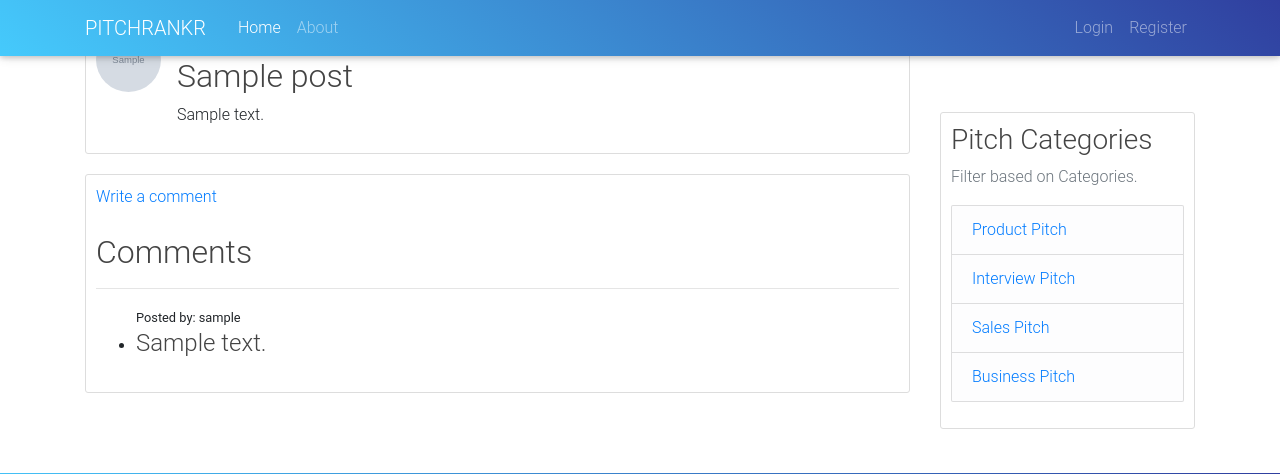
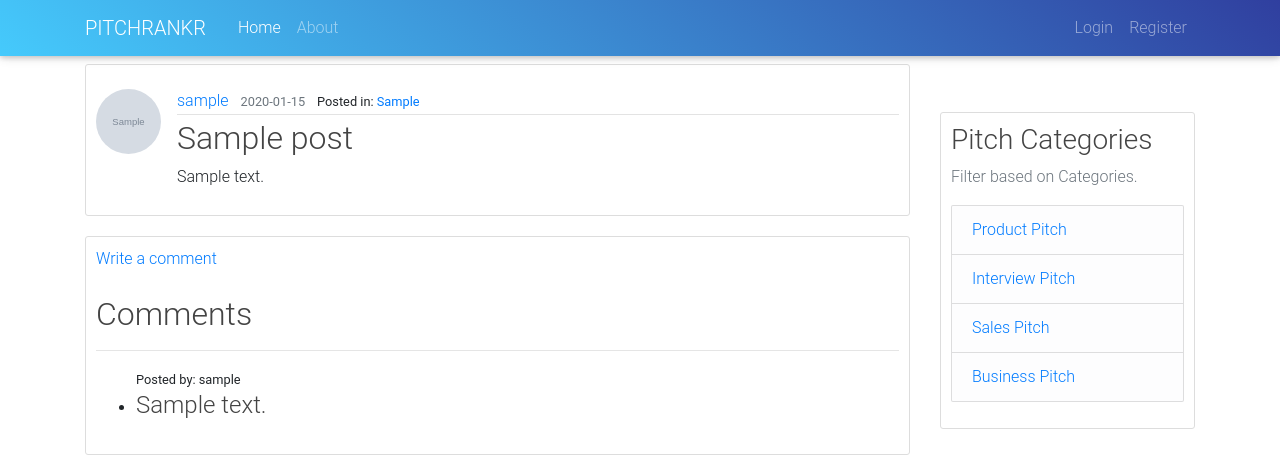
Before and after one commit to josylad/Flask-Pitch, a Flask app: page /post/1 in a window 1280 px wide. Shown: the top 474 px of the page. Run offline with Flask 2, Linux system fonts and the light colour scheme; tables that the repository leaves empty hold one stand-in row (values such as "Sample post"); grey boxes marked "Sample" are stand-in pictures; some libraries are stand-ins or nearby versions.

Commit message:
Add styling and margins to the top

```diff
--- a/app/templates/post.html
+++ b/app/templates/post.html
@@ -2,7 +2,7 @@
 
 {% block content%}
 
-    <article class="media content-section">
+    <article class="media content-section mt-5 pt-4">
       <img class="rounded-circle article-img" src="{{ url_for('static', filename='profile_pics/' + post.author.image) }}" alt="{{ post.author.username }} profile photo">
             <div class="media-body">
               <div class="article-metadata">
```
